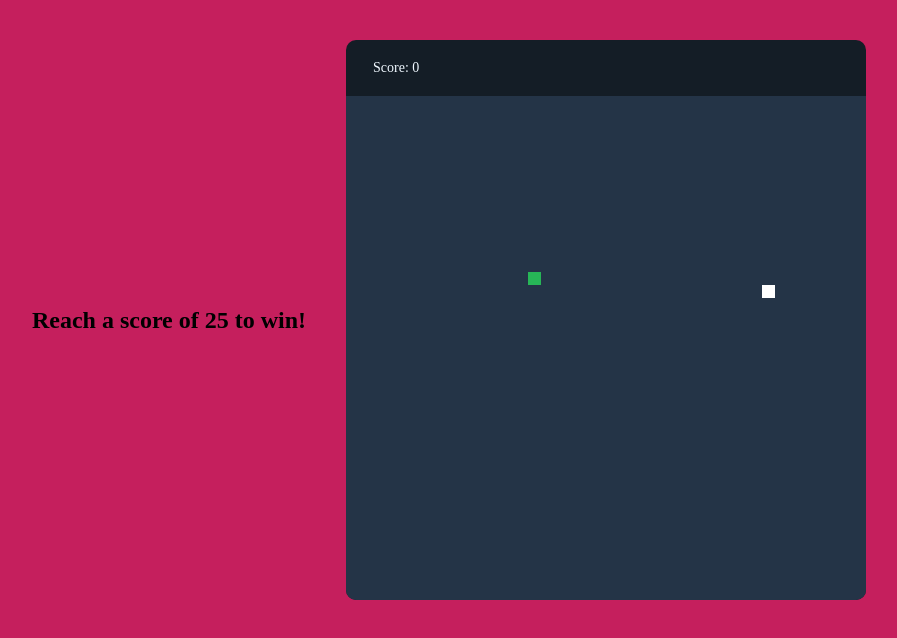
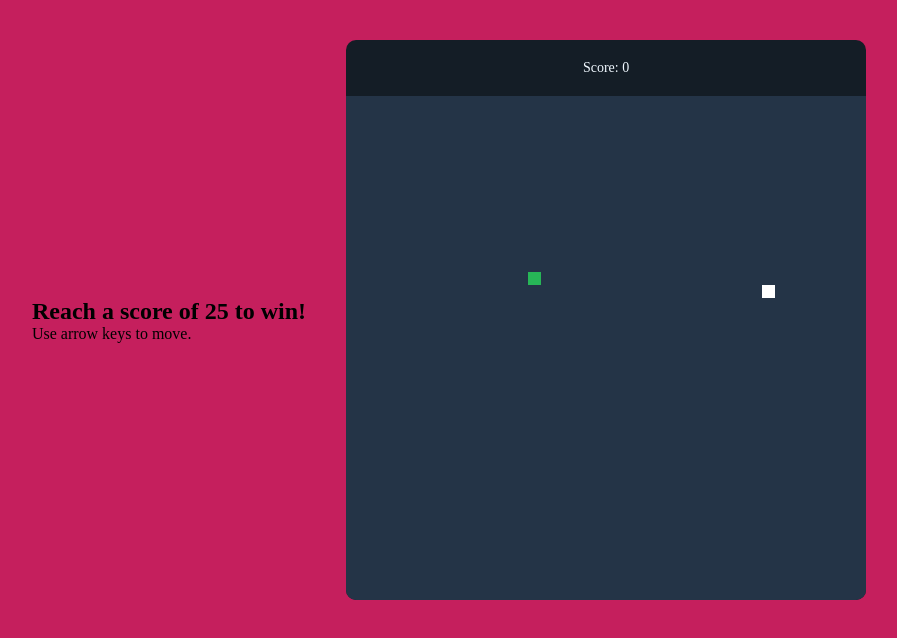
Before and after one commit to Kosiris/Milestone-Project, a plain HTML site: page index.html in a window 1280 px wide. Shown: the whole page, without its empty margins (191-1088 px from the left). Drawn offline with Linux system fonts and the light colour scheme; a web font is replaced by a local one.

Commit message:
Last minute updates

```diff
--- a/index.html
+++ b/index.html
@@ -8,7 +8,8 @@
     <script src = "app.js" defer></script>
 </head>
 <body>
-    <div class="condition"><h2>Reach a score of 25 to win!</h2></div>
+    <div class="condition"><h2>Reach a score of 25 to win!</h2>
+    <p>Use arrow keys to move.</p></div>
     <div class="game-board">
         <div class="details">
             <span class="score">Score: 0</span>
--- a/styles.css
+++ b/styles.css
@@ -35,7 +35,7 @@ body {
     font-weight: 500;
     padding: 20px 27px;
     display: flex;
-    justify-content: space-between;
+    justify-content: center;
 }
 
 .board {
```
